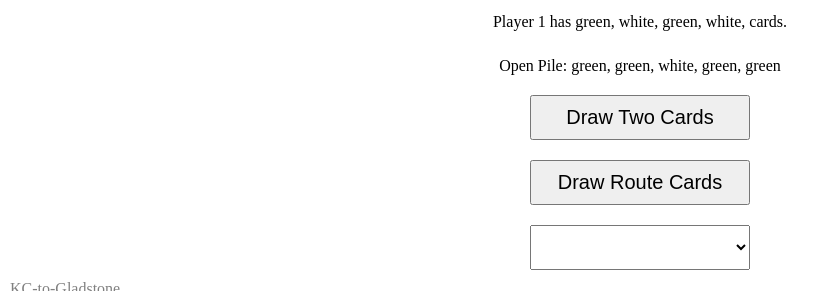
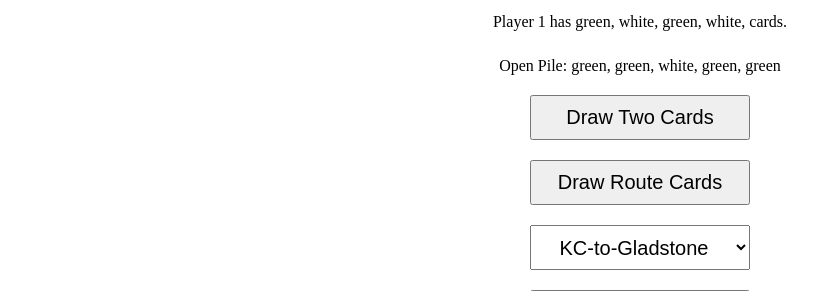
Before and after one commit to CarsonV8824/KC-Ticket-To-Ride, a Flask app: page /gamepage in a window 1280 px wide. Shown: the part 765-1056 px from the top of the page, without its empty margins (0-835 px from the left). Run offline with Flask 3, Linux system fonts and the light colour scheme; lists and menus that the app fills with data are empty.

Commit message:
need to fix loc stats map

```diff
--- a/src/static/js/game.js
+++ b/src/static/js/game.js
@@ -71,9 +71,10 @@ document.addEventListener("DOMContentLoaded", () => {
     function update(deltaTime) {
         if (gameOver) return;
         const RouteList = document.getElementById("routeList");
+        const routes = gameMapInstance.adjList.values()
         if (RouteList) {
             RouteList.innerHTML = "";
-            for (const route of gameMapInstance.adjList.entries()) {
+            for (const route of routes) {
                 const listItem = document.createElement("li");
                 listItem.textContent = `Route from ${route.startCity} to ${route.endCity} - Length: ${route.length}, Color: ${route.color}, Claimed by: ${route.claimedBy ? route.claimedBy : "Unclaimed"}`;
                 RouteList.appendChild(listItem);
--- a/src/templates/index.html
+++ b/src/templates/index.html
@@ -19,9 +19,9 @@
 <body class="choices-on-turn-body">
     <button class="choice-on-turn" id="drawTwoCards">Draw Two Cards</button>
     <button class="choice-on-turn" id="drawFromPile">Draw Route Cards</button>
-    <select class="choice-on-turn" id="claimRoute" name="choose a route"></select>
-        <option value="KC-to-Gladstone" id="KC-to-Gladstone">KC-to-Gladstone</option>
-        <option value="KC-to-Raytown" id="KC-to-Raytown">KC-to-Raytown</option>
+    <select class="choice-on-turn" id="claimRoute" name="choose a route">
+        <option value="KC-to-Gladstone">KC-to-Gladstone</option>
+        <option value="KC-to-Raytown">KC-to-Raytown</option>
     </select>
     <button class="choice-on-turn" id="BuyRoute">Buy Route</button>
 </body>
```
